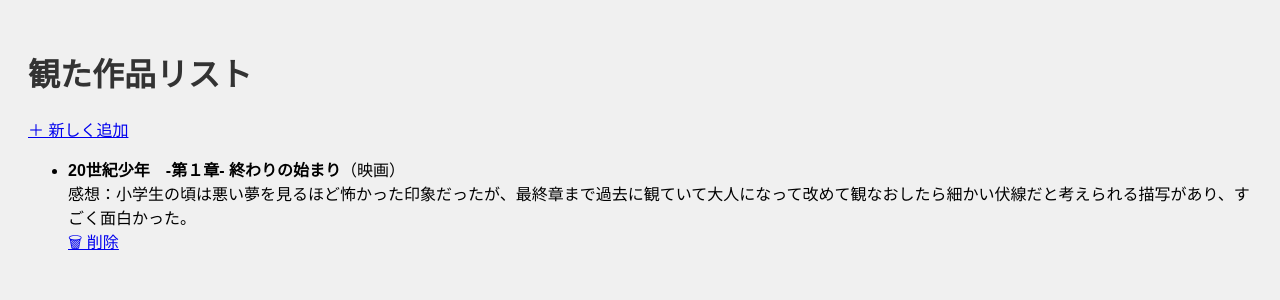
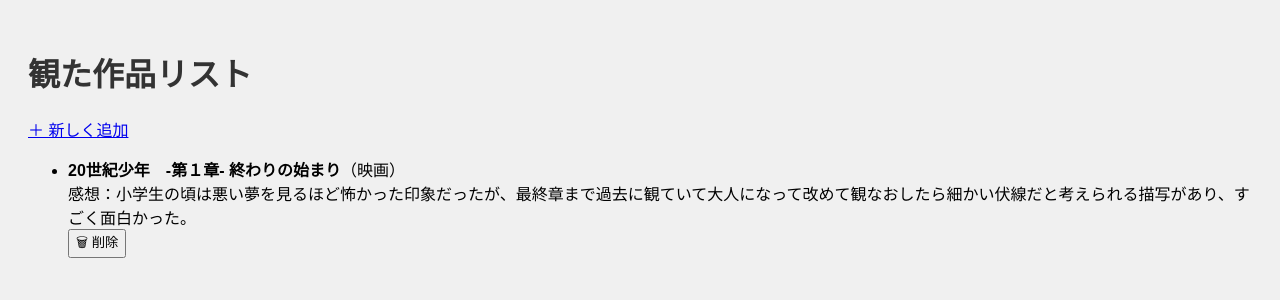
Before and after one commit to chika-ssy/fastapi-webapp, a FastAPI app: page / in a window 1280 px wide. Shown: the top 300 px of the page. Run offline with FastAPI, Linux system fonts and the light colour scheme.

Commit message:
Changed the delete function to a post process

```diff
--- a/main.py
+++ b/main.py
@@ -1,5 +1,6 @@
 from fastapi import FastAPI, Request, Form
-from fastapi.responses import HTMLResponse, RedirectResponse
+from fastapi.responses import HTMLResponse
+from fastapi.responses import RedirectResponse
 from fastapi.staticfiles import StaticFiles
 from fastapi.templating import Jinja2Templates
 import json
@@ -51,8 +52,8 @@
     save_data(items)
     return RedirectResponse(url="/", status_code=302)
 
-# 👇 削除機能を追加
-@app.get("/delete/{item_id}")
+# 👇 削除機能(POSTで管理)
+@app.post("/delete/{item_id}")
 def delete_item(item_id: int):
     items = load_data()
     if 0 <= item_id < len(items):
--- a/templates/index.html
+++ b/templates/index.html
@@ -13,7 +13,9 @@
             <li>
             <strong>{{ item.title }}</strong>（{{ item.category }}）<br>
             感想：{{ item.comment }}<br>
-            <a href="/delete/{{ idx }}" onclick="return confirmDelete()">🗑 削除</a>
+            <form action="/delete/{{ idx }}" method="post" onsubmit="return confirmDelete()" style="display:inline;">
+                <button type="submit">🗑 削除</button>
+            </form>
         </li>
     {% endfor %}
     </ul>
```
